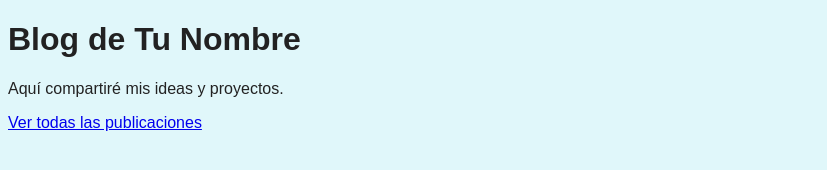
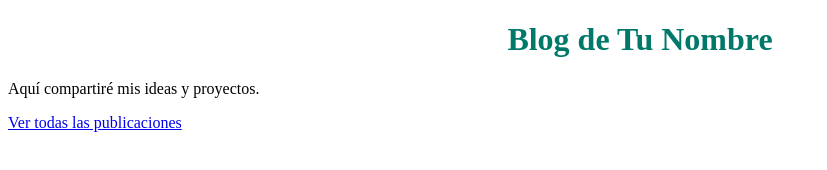
Before and after one commit to Jorge4523/my-personal-blog, a plain HTML site: page index.html in a window 1280 px wide. Shown: the whole page, without its empty margins (0-827 px from the left). Drawn offline with Linux system fonts and the light colour scheme.

Commit message:
style: Centrar título principal y cambiar color

```diff
--- a/style.css
+++ b/style.css
@@ -1 +1,4 @@
-body { font-family: sans-serif; background-color: #e0f7fa; color: #222; }
+h1 {
+  color: #00796b;
+  text-align: center;
+}
```
